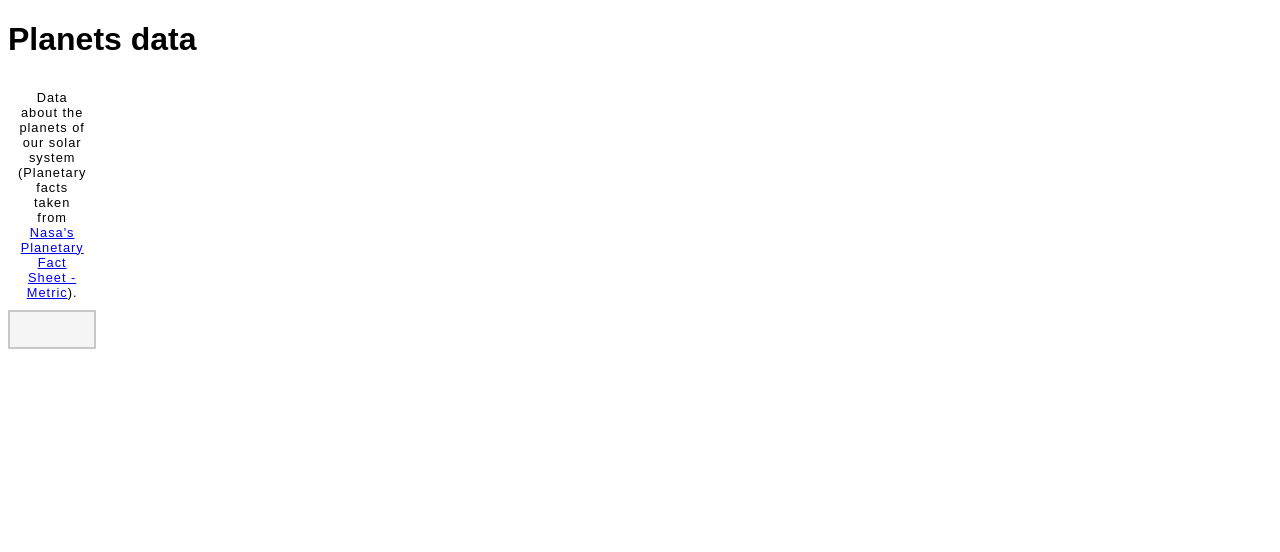
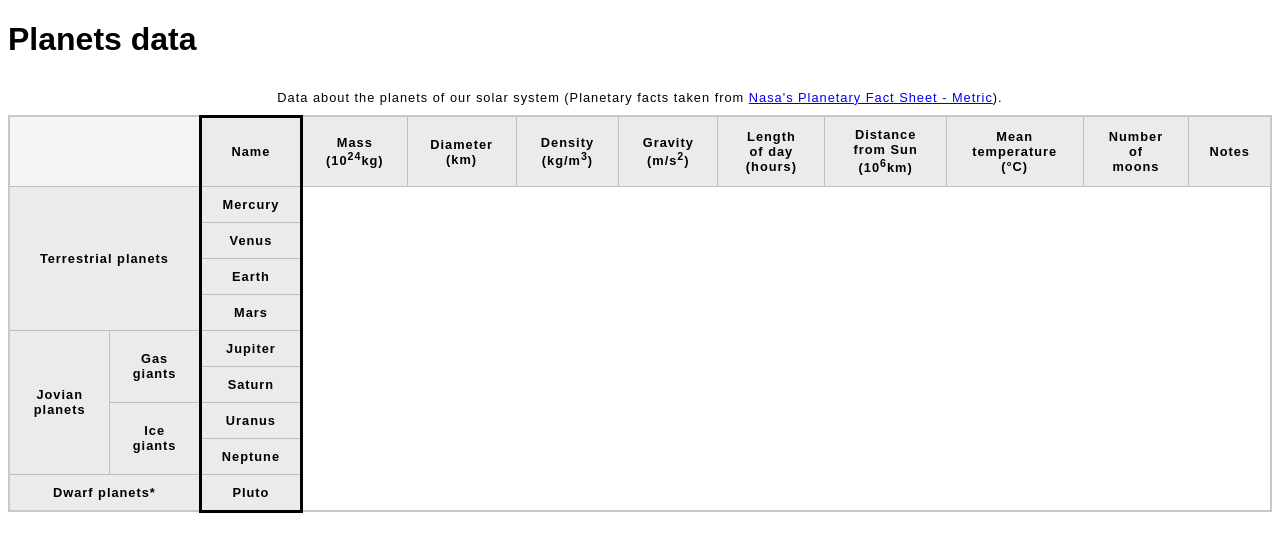
Before and after one commit to mamonovv/tablesMDN, a plain HTML site: page blank-template.html in a window 1280 px wide. Drawn offline with Linux system fonts and the light colour scheme.

Commit message:
add all rows and cols articles with his 'scopes'

```diff
--- a/blank-template.html
+++ b/blank-template.html
@@ -15,15 +15,66 @@
         >).
       </caption>
 
+      <colgroup>
+        <col span="2" />
+        <col style="border: 3px solid black" />
+      </colgroup>
+
       <thead>
         <tr>
           <td colspan="2">&nbsp</td>
+          <th scope="col">Name</th>
+          <th scope="col">Mass (10<sup>24</sup>kg)</th>
+          <th scope="col">Diameter (km)</th>
+          <th scope="col">Density (kg/m<sup>3</sup>)</th>
+          <th scope="col">Gravity (m/s<sup>2</sup>)</th>
+          <th scope="col">Length of day (hours)</th>
+          <th scope="col">Distance from Sun (10<sup>6</sup>km)</th>
+          <th scope="col">Mean temperature (°C)</th>
+          <th scope="col">Number of moons</th>
+          <th scope="col">Notes</th>
         </tr>
       </thead>
 
-      <tbody></tbody>
+      <tbody>
+        <tr>
+          <th colspan="2" rowspan="4" scope="rowgroup">Terrestrial planets</th>
+          <th scope="row">Mercury</th>
+        </tr>
 
-      <tfoot></tfoot>
+        <tr>
+          <th scope="row">Venus</th>
+        </tr>
+
+        <tr>
+          <th scope="row">Earth</th>
+        </tr>
+
+        <tr>
+          <th scope="row">Mars</th>
+        </tr>
+
+        <tr>
+          <th rowspan="4" scope="rowgroup">Jovian planets</th>
+          <th rowspan="2" scope="rowgroup">Gas giants</th>
+          <th scope="row">Jupiter</th>
+        </tr>
+        <tr>
+          <th scope="row">Saturn</th>
+        </tr>
+        <tr>
+          <th rowspan="2" scope="rowgroup">Ice giants</th>
+          <th scope="row">Uranus</th>
+        </tr>
+        <tr>
+          <th scope="row">Neptune</th>
+        </tr>
+
+        <tr>
+          <th colspan="2" scope="rowgroup">Dwarf planets*</th>
+          <th scope="row">Pluto</th>
+        </tr>
+      </tbody>
     </table>
   </body>
 </html>
```
